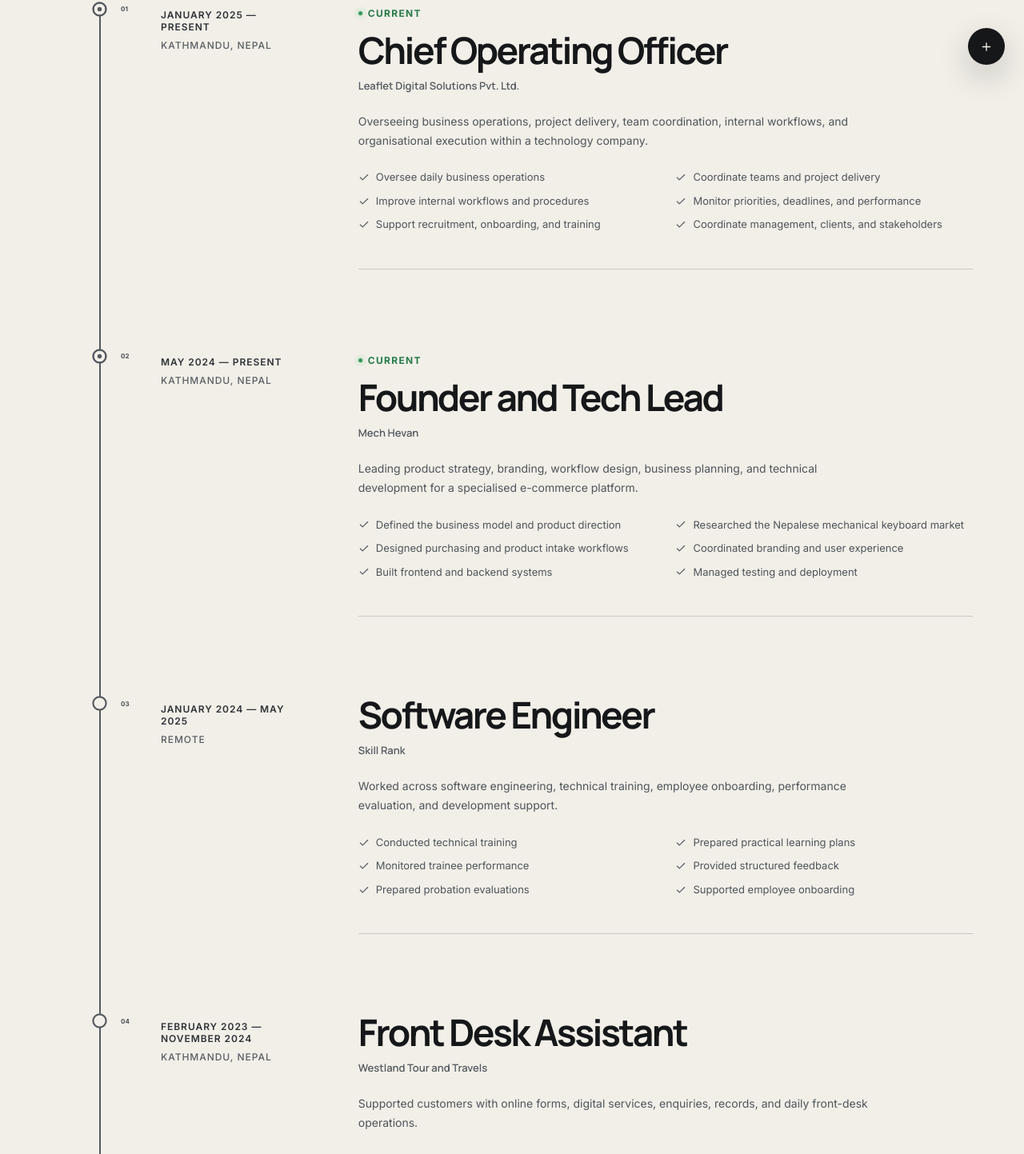
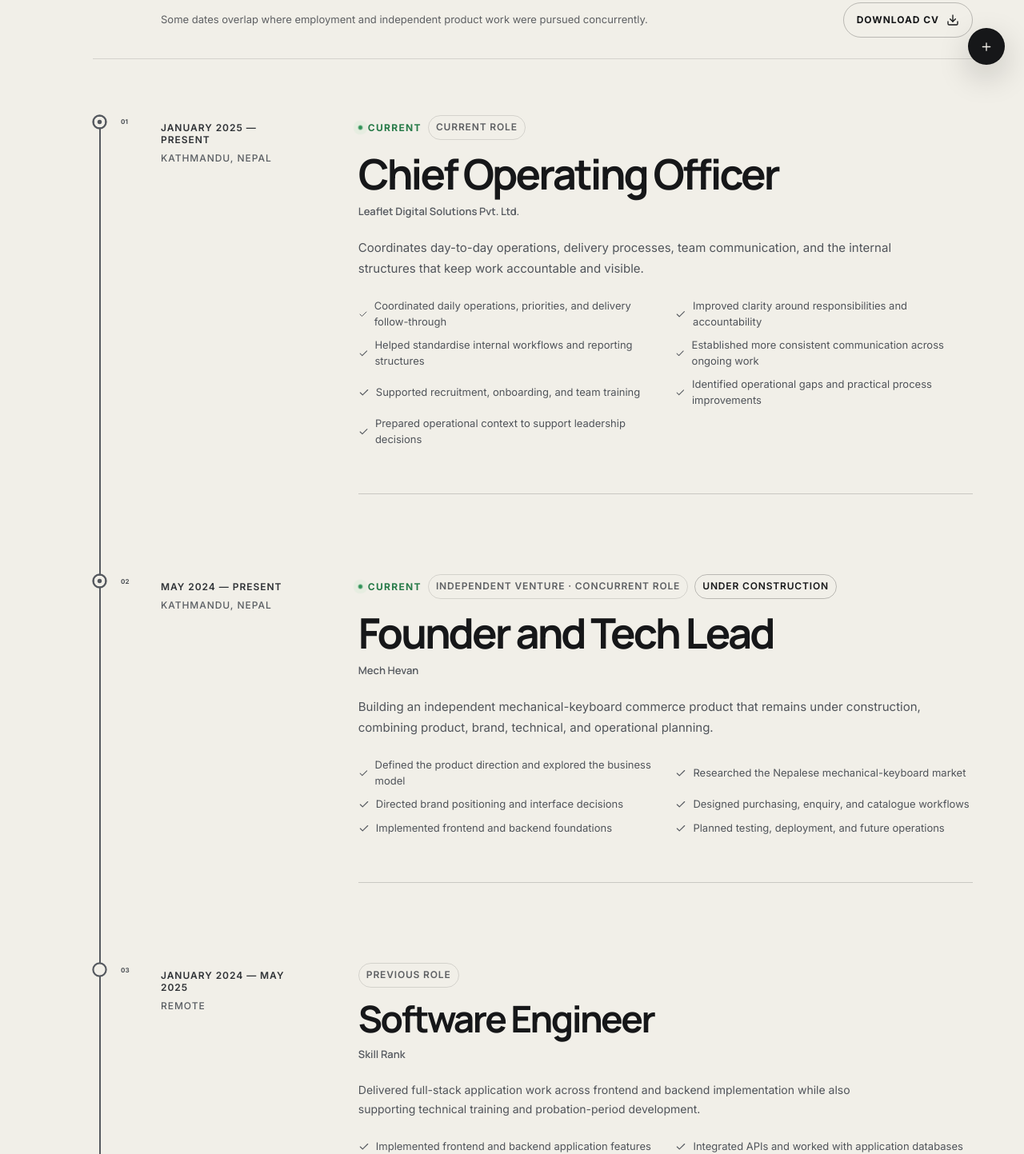
Before and after one commit to sandeepThapaMagar520/portfolio_v2, a Next.js app: page /experience in a window 1280 px wide. Shown: the part 697-2140 px from the top of the page at 80% size. Built offline with nearby package versions, Linux system fonts and the light colour scheme.

Commit message:
Strengthen experience and career narrative

```diff
--- a/app/content/experience.ts
+++ b/app/content/experience.ts
@@ -6,11 +6,78 @@ export type Experience = {
   summary: string;
   responsibilities: readonly string[];
   current: boolean;
+  context: string;
+  emphasis: "primary" | "standard" | "foundation";
 };
 
 export const experience: readonly Experience[] = [
-  { role: "Chief Operating Officer", company: "Leaflet Digital Solutions Pvt. Ltd.", dates: "January 2025 — Present", location: "Kathmandu, Nepal", current: true, summary: "Overseeing business operations, project delivery, team coordination, internal workflows, and organisational execution within a technology company.", responsibilities: ["Oversee daily business operations", "Coordinate teams and project delivery", "Improve internal workflows and procedures", "Monitor priorities, deadlines, and performance", "Support recruitment, onboarding, and training", "Coordinate management, clients, and stakeholders"] },
-  { role: "Founder and Tech Lead", company: "Mech Hevan", dates: "May 2024 — Present", location: "Kathmandu, Nepal", current: true, summary: "Leading product strategy, branding, workflow design, business planning, and technical development for a specialised e-commerce platform.", responsibilities: ["Defined the business model and product direction", "Researched the Nepalese mechanical keyboard market", "Designed purchasing and product intake workflows", "Coordinated branding and user experience", "Built frontend and backend systems", "Managed testing and deployment"] },
-  { role: "Software Engineer", company: "Skill Rank", dates: "January 2024 — May 2025", location: "Remote", current: false, summary: "Worked across software engineering, technical training, employee onboarding, performance evaluation, and development support.", responsibilities: ["Conducted technical training", "Prepared practical learning plans", "Monitored trainee performance", "Provided structured feedback", "Prepared probation evaluations", "Supported employee onboarding"] },
-  { role: "Front Desk Assistant", company: "Westland Tour and Travels", dates: "February 2023 — November 2024", location: "Kathmandu, Nepal", current: false, summary: "Supported customers with online forms, digital services, enquiries, records, and daily front-desk operations.", responsibilities: ["Assisted with online forms", "Supported customer enquiries", "Maintained document records", "Provided basic computer support"] },
+  {
+    role: "Chief Operating Officer",
+    company: "Leaflet Digital Solutions Pvt. Ltd.",
+    dates: "January 2025 — Present",
+    location: "Kathmandu, Nepal",
+    current: true,
+    context: "Current role",
+    emphasis: "primary",
+    summary: "Coordinates day-to-day operations, delivery processes, team communication, and the internal structures that keep work accountable and visible.",
+    responsibilities: [
+      "Coordinated daily operations, priorities, and delivery follow-through",
+      "Improved clarity around responsibilities and accountability",
+      "Helped standardise internal workflows and reporting structures",
+      "Established more consistent communication across ongoing work",
+      "Supported recruitment, onboarding, and team training",
+      "Identified operational gaps and practical process improvements",
+      "Prepared operational context to support leadership decisions",
+    ],
+  },
+  {
+    role: "Founder and Tech Lead",
+    company: "Mech Hevan",
+    dates: "May 2024 — Present",
+    location: "Kathmandu, Nepal",
+    current: true,
+    context: "Independent venture · Concurrent role",
+    emphasis: "primary",
+    summary: "Building an independent mechanical-keyboard commerce product that remains under construction, combining product, brand, technical, and operational planning.",
+    responsibilities: [
+      "Defined the product direction and explored the business model",
+      "Researched the Nepalese mechanical-keyboard market",
+      "Directed brand positioning and interface decisions",
+      "Designed purchasing, enquiry, and catalogue workflows",
+      "Implemented frontend and backend foundations",
+      "Planned testing, deployment, and future operations",
+    ],
+  },
+  {
+    role: "Software Engineer",
+    company: "Skill Rank",
+    dates: "January 2024 — May 2025",
+    location: "Remote",
+    current: false,
+    context: "Previous role",
+    emphasis: "standard",
+    summary: "Delivered full-stack application work across frontend and backend implementation while also supporting technical training and probation-period development.",
+    responsibilities: [
+      "Implemented frontend and backend application features",
+      "Integrated APIs and worked with application databases",
+      "Supported testing, deployment, and technical problem-solving",
+      "Conducted technical training during probation periods",
+      "Prepared practical learning plans and structured feedback",
+      "Supported employee onboarding and probation evaluations",
+    ],
+  },
+  {
+    role: "Front Desk Assistant",
+    company: "Westland Tour and Travels",
+    dates: "February 2023 — November 2024",
+    location: "Kathmandu, Nepal",
+    current: false,
+    context: "Previous role",
+    emphasis: "foundation",
+    summary: "Provided customer-facing administrative support across enquiries, form preparation, documents, and routine digital services.",
+    responsibilities: [
+      "Assisted customers with forms, passport and certificate-related services",
+      "Supported document preparation, records, enquiries, and general administration",
+    ],
+  },
 ];
--- a/app/content/site.ts
+++ b/app/content/site.ts
@@ -19,8 +19,24 @@ export const profile = {
 } as const;
 
 export const capabilityGroups = [
-  { title: "Leadership & Operations", skills: ["Operations Management", "Team Coordination", "Remote Team Leadership", "Strategic Thinking", "Performance Management", "Recruitment & Onboarding"] },
-  { title: "Product & Delivery", skills: ["Product Planning", "Requirements Analysis", "Workflow Design", "Feature Prioritisation", "Project Coordination", "Testing & Delivery"] },
-  { title: "Training & Communication", skills: ["Technical Training", "Employee Mentoring", "Learning Plans", "Client Communication", "Stakeholder Coordination", "Team Onboarding"] },
-  { title: "Technology", skills: ["Next.js", "Flutter", "Spring Boot", "PostgreSQL", "Supabase", "REST APIs", "Git & GitHub", "Cloudinary", "Render", "Vercel"] },
+  {
+    title: "Leadership & Operations",
+    evidence: "Coordinates daily operations, delivery follow-through, internal workflows, reporting structures, onboarding, and cross-team communication.",
+    skills: ["Operations Management", "Team Coordination", "Workflow Improvement", "Accountability", "Reporting", "Recruitment & Onboarding"],
+  },
+  {
+    title: "Product & Delivery",
+    evidence: "Shapes requirements, product workflows, priorities, interface decisions, testing, and delivery planning—including an independent product in development.",
+    skills: ["Product Planning", "Requirements Analysis", "Workflow Design", "Feature Prioritisation", "Project Coordination", "Testing & Delivery"],
+  },
+  {
+    title: "Training & Communication",
+    evidence: "Has prepared practical learning plans, conducted technical training, supported onboarding, and provided structured probation feedback.",
+    skills: ["Technical Training", "Learning Plans", "Structured Feedback", "Client Communication", "Stakeholder Coordination", "Team Onboarding"],
+  },
+  {
+    title: "Technology",
+    evidence: "Implements full-stack applications across interfaces, APIs, databases, testing, source control, and cloud deployment.",
+    skills: ["Next.js", "Flutter", "Spring Boot", "PostgreSQL", "Supabase", "REST APIs", "Git & GitHub", "Render", "Vercel"],
+  },
 ] as const;
--- a/app/experience/page.tsx
+++ b/app/experience/page.tsx
@@ -1,4 +1,4 @@
-import { Check } from "lucide-react";
+import { Check, Download } from "lucide-react";
 import { PageIntro } from "../components/PageIntro";
 import { SiteFooter } from "../components/SiteFooter";
 import { SiteHeader } from "../components/SiteHeader";
@@ -9,14 +9,27 @@ export default function ExperiencePage() {
     <main id="main-content" tabIndex={-1}>
       <span id="experience-top" className="page-top-anchor" aria-hidden="true" />
       <SiteHeader />
-      <PageIntro number="03" label="Experience" backdrop="EXPERIENCE" context="Operations × Leadership × Engineering" title={<>Leadership, technology, and <em>execution.</em></>} copy="A career shaped by taking responsibility, enabling people, improving systems, and delivering practical results." />
+      <PageIntro number="03" label="Experience" backdrop="EXPERIENCE" context="Operations × Leadership × Engineering" title={<>Leadership, technology, and <em>execution.</em></>} copy="A progression from customer-facing administration into software delivery, training, independent product building, and operations leadership." />
       <section className="experience-page section-shell">
+        <div className="experience-intro-tools">
+          <p>Some dates overlap where employment and independent product work were pursued concurrently.</p>
+          <a className="experience-cv-action" href="/Sandeep-Thapa-Magar-CV.pdf" download>
+            Download CV <Download aria-hidden="true" />
+          </a>
+        </div>
         <div className="timeline">
           <div className="timeline-rail"><i /></div>
-          {experience.map((job,index)=><article key={`${job.role}-${job.company}`} className={job.current?"current":""} data-reveal style={{ "--reveal-delay": `${Math.min(index * 55, 165)}ms` } as React.CSSProperties}>
+          {experience.map((job,index)=><article key={`${job.role}-${job.company}`} className={`${job.current?"current":""} role-${job.emphasis}`} data-reveal style={{ "--reveal-delay": `${Math.min(index * 55, 165)}ms` } as React.CSSProperties}>
             <div className="timeline-marker"><i /><span>0{index+1}</span></div>
             <div className="job-date"><span>{job.dates}</span><small>{job.location}</small></div>
-            <div className="job-body">{job.current&&<span className="current-label"><i />Current</span>}<h3>{job.role}</h3><h4>{job.company}</h4><p>{job.summary}</p><ul>{job.responsibilities.map(point=><li key={point}><Check size={14} aria-hidden="true"/>{point}</li>)}</ul></div>
+            <div className="job-body">
+              <div className="job-context">
+                {job.current&&<span className="current-label"><i />Current</span>}
+                <span className="employment-context">{job.context}</span>
+                {job.company === "Mech Hevan" && <span className="development-status">Under construction</span>}
+              </div>
+              <h3>{job.role}</h3><h4>{job.company}</h4><p>{job.summary}</p><ul>{job.responsibilities.map(point=><li key={point}><Check size={14} aria-hidden="true"/>{point}</li>)}</ul>
+            </div>
           </article>)}
         </div>
       </section>
```
Also changed, not shown: app/about/page.tsx (+5 -5 lines), app/globals.css.
